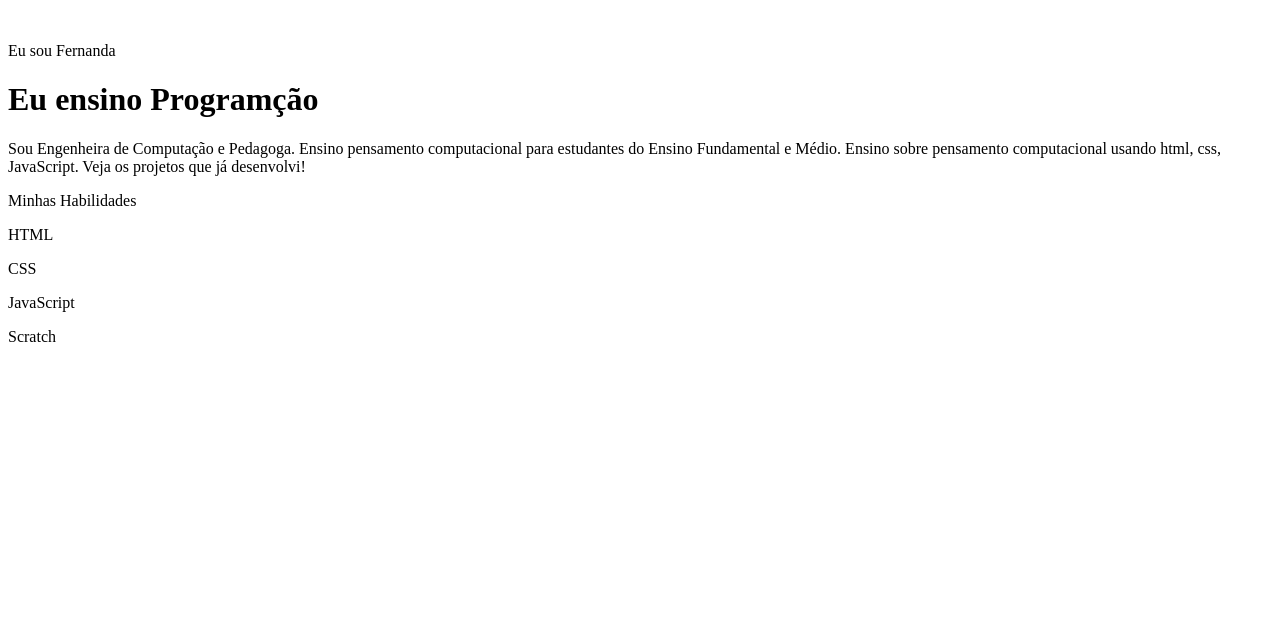
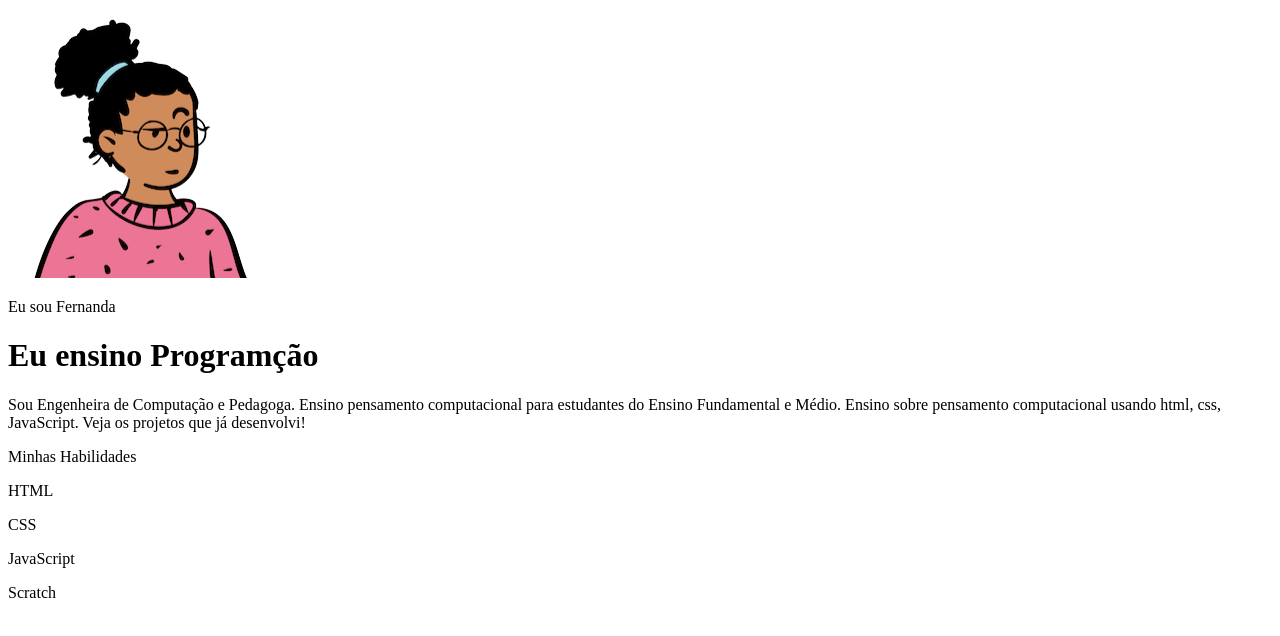
Before and after one commit to vinicius500197/portf-liovinicius, a plain HTML site: page index.html in a window 1280 px wide. Drawn offline with Linux system fonts and the light colour scheme.

Commit message:
atualizar

```diff
--- a/index.html
+++ b/index.html
@@ -7,7 +7,7 @@
     <title>Document</title>
 </head>
 <body>
- <img src="img/avatar-perfil.png" alt="" srcset="">
+ <img src="imagens/avatar-perfil.png" alt="" srcset="">
 </body><p>Eu sou Fernanda</p>
 <h1>Eu ensino Programção</h1>
 <p>Sou Engenheira de Computação e Pedagoga. Ensino pensamento computacional para estudantes do Ensino Fundamental e
```
